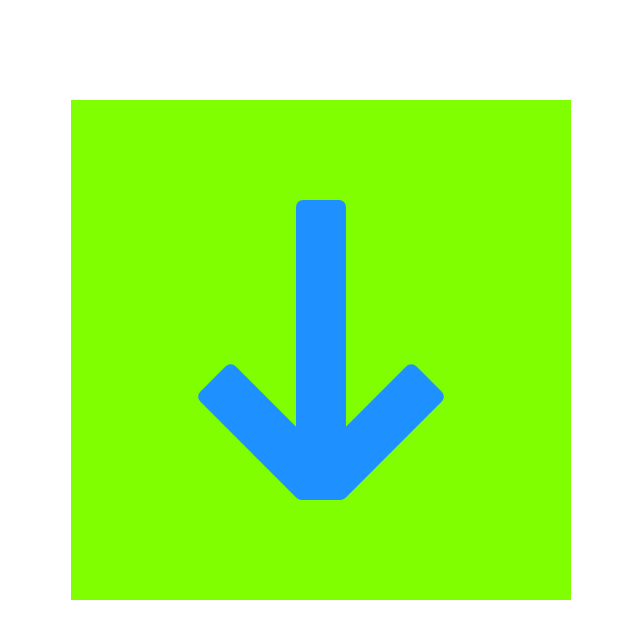
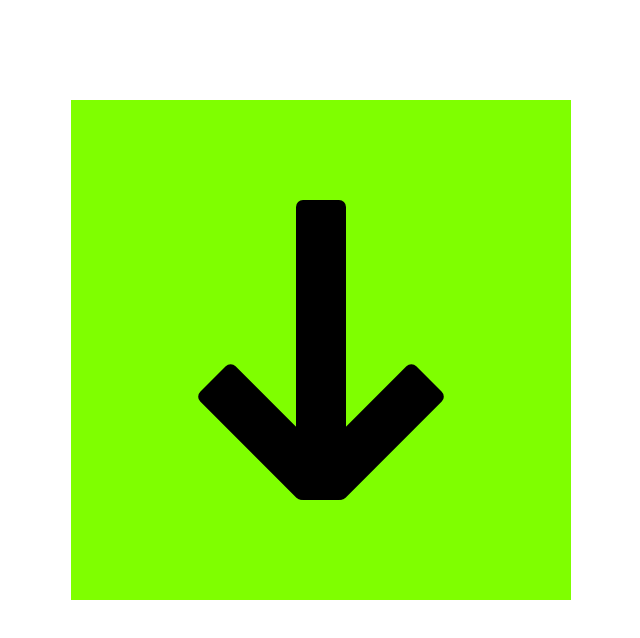
Before and after one commit to olexandros/swipe-down-arrow, a plain HTML site: page index.html in a window 1280 px wide. Shown: the whole page, without its empty margins (319-959 px from the left). Drawn offline with Linux system fonts and the light colour scheme.

Commit message:
Змінено кольори

```diff
--- a/anim.css
+++ b/anim.css
@@ -5,7 +5,7 @@
 }
 
 span {
-     background-color: dodgerblue;
+     background-color: black;
      border-radius: 7px;
      color: bisque;
      display: inline-block;
```
